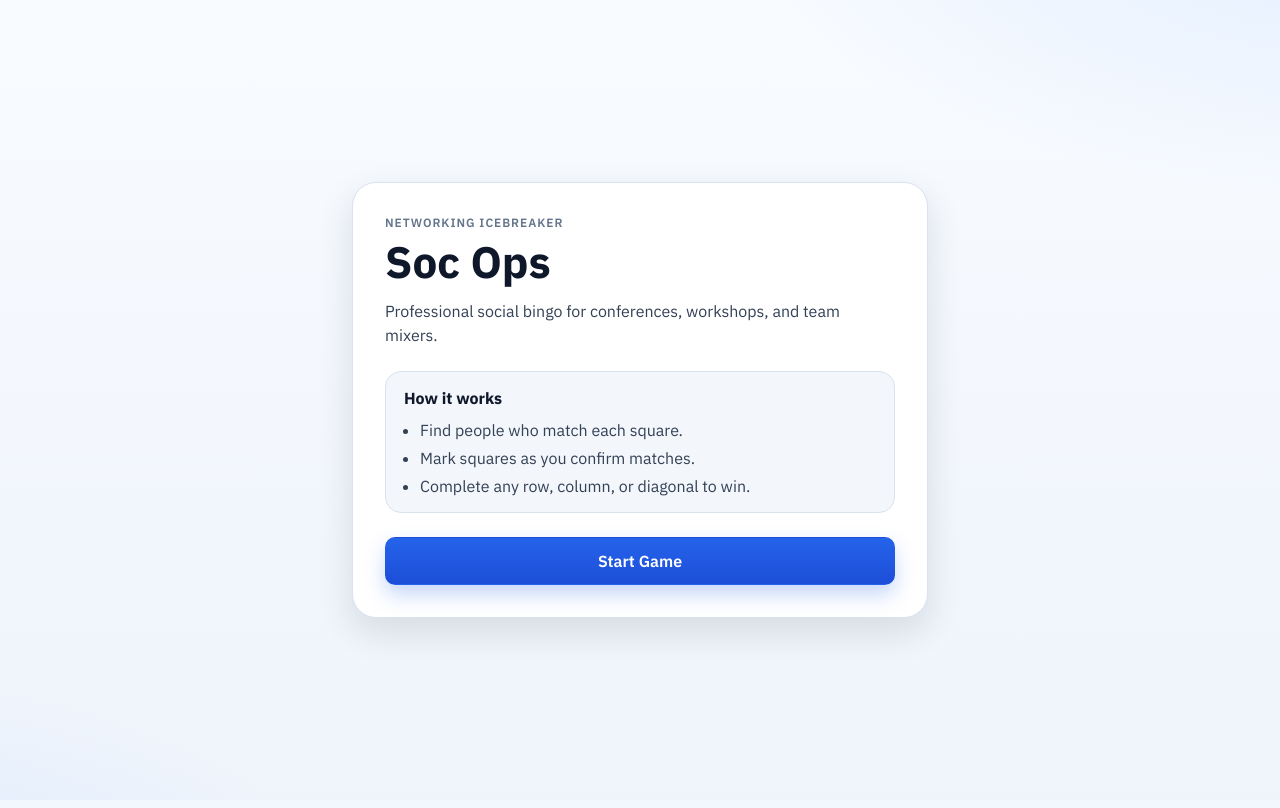
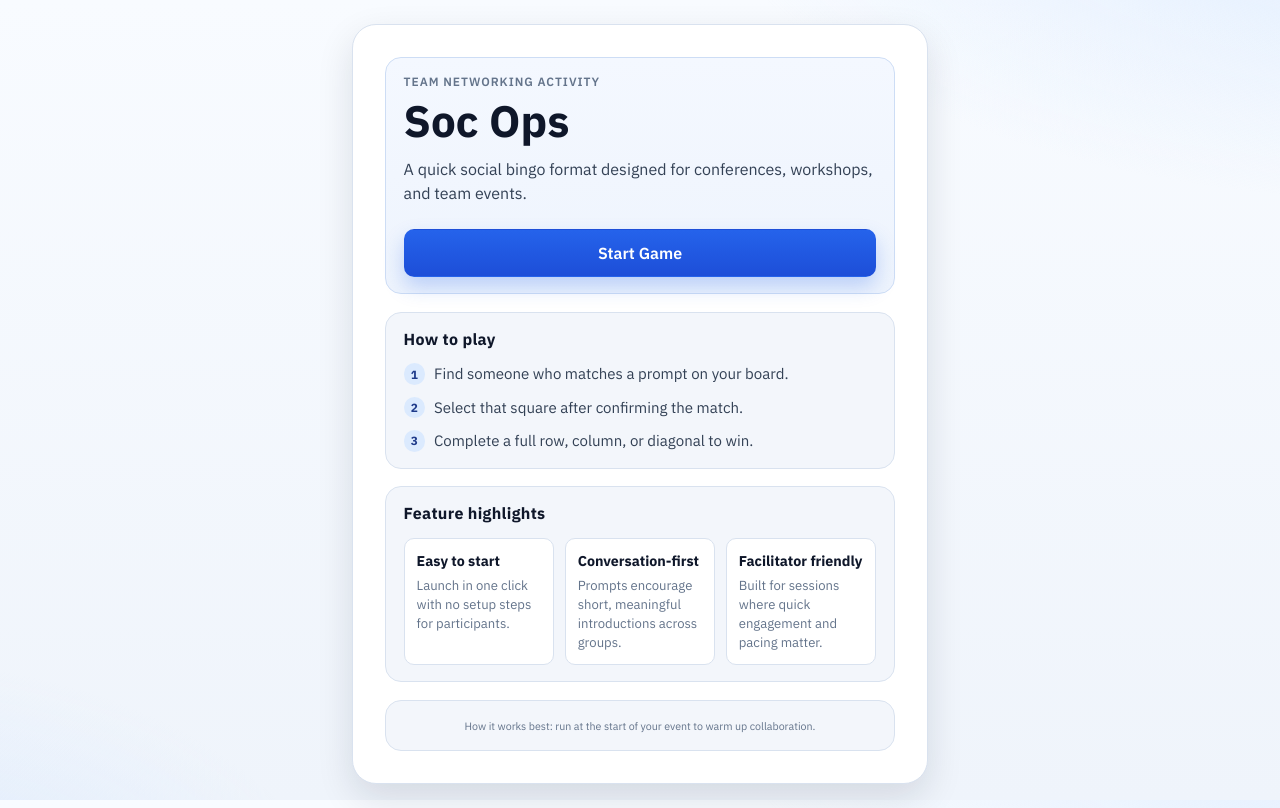
Before and after one commit to fbrase-itk/my-soc-ops-python, a FastAPI app: page / in a window 1280 px wide. Before the commit the page ends 639 px from the top, so only its background shows below. Run offline with FastAPI, Linux system fonts and the light colour scheme.

Commit message:
Implement Variation A start screen landing page redesign
Agent-Logs-Url: https://github.com/fbrase-itk/my-soc-ops-python/sessions/bb2f8dd7-c1e1-4931-a030-f4941a859b5d

Co-authored-by: fbrase-itk <13256683+fbrase-itk@users.noreply.github.com>

```diff
--- a/app/static/css/app.css
+++ b/app/static/css/app.css
@@ -84,6 +84,41 @@ body {
     animation: enter-up 280ms ease-out;
 }
 
+.start-landing {
+    display: grid;
+    gap: 1.1rem;
+}
+
+.landing-section {
+    border: 1px solid var(--line);
+    border-radius: var(--radius-md);
+    background: var(--bg-0);
+    padding: 1rem 1.1rem;
+    animation: enter-up 280ms ease-out both;
+}
+
+.landing-section:nth-child(1) {
+    animation-delay: 40ms;
+}
+
+.landing-section:nth-child(2) {
+    animation-delay: 100ms;
+}
+
+.landing-section:nth-child(3) {
+    animation-delay: 160ms;
+}
+
+.landing-section:nth-child(4) {
+    animation-delay: 220ms;
+}
+
+.landing-hero {
+    border-color: #cdddf5;
+    background:
+        linear-gradient(180deg, #f4f8ff 0%, #eef4fd 100%);
+}
+
 .start-kicker,
 .game-brand-kicker,
 .modal-kicker {
@@ -108,25 +143,72 @@ body {
     line-height: 1.5;
 }
 
-.start-rules {
-    margin-top: 1.5rem;
-    border: 1px solid var(--line);
-    background: var(--bg-0);
-    border-radius: var(--radius-md);
-    padding: 1rem 1.125rem;
+.landing-heading {
+    margin: 0;
+    font-size: 1rem;
+    letter-spacing: 0.02em;
 }
 
-.start-rules h2 {
-    margin: 0 0 0.75rem;
-    font-size: 1rem;
+.landing-steps {
+    margin: 0.9rem 0 0;
+    padding: 0;
+    list-style: none;
+    display: grid;
+    gap: 0.72rem;
 }
 
-.start-rules ul {
+.landing-steps li {
+    display: grid;
+    grid-template-columns: auto 1fr;
+    gap: 0.55rem;
+    align-items: start;
+    color: var(--text-1);
+    line-height: 1.45;
+    font-size: 0.94rem;
+}
+
+.landing-steps span {
+    width: 1.35rem;
+    height: 1.35rem;
+    border-radius: 999px;
+    display: grid;
+    place-items: center;
+    background: var(--accent-soft);
+    color: #1e3a8a;
+    font-size: 0.74rem;
+    font-weight: 700;
+}
+
+.landing-feature-grid {
+    margin-top: 0.9rem;
+    display: grid;
+    gap: 0.65rem;
+    grid-template-columns: repeat(3, minmax(0, 1fr));
+}
+
+.landing-feature {
+    border: 1px solid var(--line);
+    border-radius: var(--radius-sm);
+    background: var(--bg-1);
+    padding: 0.75rem;
+}
+
+.landing-feature h3 {
     margin: 0;
-    padding-left: 1rem;
-    color: var(--text-1);
-    display: grid;
-    gap: 0.5rem;
+    font-size: 0.89rem;
+}
+
+.landing-feature p {
+    margin: 0.4rem 0 0;
+    color: var(--text-2);
+    font-size: 0.82rem;
+    line-height: 1.45;
+}
+
+.landing-footer {
+    text-align: center;
+    color: var(--text-2);
+    font-size: 0.8rem;
 }
 
 .btn {
@@ -405,6 +487,18 @@ body {
         border-radius: 18px;
     }
 
+    .start-landing {
+        gap: 0.8rem;
+    }
+
+    .landing-section {
+        padding: 0.85rem;
+    }
+
+    .landing-feature-grid {
+        grid-template-columns: 1fr;
+    }
+
     .game-header {
         grid-template-columns: auto 1fr;
         grid-template-areas:
--- a/app/templates/components/start_screen.html
+++ b/app/templates/components/start_screen.html
@@ -1,18 +1,9 @@
 <div id="game-container" class="start-shell" role="main" aria-live="polite">
-    <section class="start-card" aria-labelledby="start-title">
-        <p class="start-kicker">Networking Icebreaker</p>
+    <article class="start-card start-landing" aria-labelledby="start-title">
+        <section class="landing-section landing-hero" aria-label="Start game">
+            <p class="start-kicker">Team Networking Activity</p>
             <h1 id="start-title" class="start-title">Soc Ops</h1>
-        <p class="start-subtitle">Professional social bingo for conferences, workshops, and team mixers.</p>
-
-        <div class="start-rules" aria-label="How to play">
-            <h2>How it works</h2>
-            <ul>
-                <li>Find people who match each square.</li>
-                <li>Mark squares as you confirm matches.</li>
-                <li>Complete any row, column, or diagonal to win.</li>
-            </ul>
-        </div>
-
+            <p class="start-subtitle">A quick social bingo format designed for conferences, workshops, and team events.</p>
             <button
                 hx-post="/start"
                 hx-target="#game-container"
@@ -22,4 +13,36 @@
                 Start Game
             </button>
         </section>
+
+        <section class="landing-section" aria-label="How to play">
+            <h2 class="landing-heading">How to play</h2>
+            <ol class="landing-steps">
+                <li><span>1</span>Find someone who matches a prompt on your board.</li>
+                <li><span>2</span>Select that square after confirming the match.</li>
+                <li><span>3</span>Complete a full row, column, or diagonal to win.</li>
+            </ol>
+        </section>
+
+        <section class="landing-section" aria-label="Feature highlights">
+            <h2 class="landing-heading">Feature highlights</h2>
+            <div class="landing-feature-grid">
+                <article class="landing-feature">
+                    <h3>Easy to start</h3>
+                    <p>Launch in one click with no setup steps for participants.</p>
+                </article>
+                <article class="landing-feature">
+                    <h3>Conversation-first</h3>
+                    <p>Prompts encourage short, meaningful introductions across groups.</p>
+                </article>
+                <article class="landing-feature">
+                    <h3>Facilitator friendly</h3>
+                    <p>Built for sessions where quick engagement and pacing matter.</p>
+                </article>
             </div>
+        </section>
+
+        <footer class="landing-section landing-footer" aria-label="Session notes">
+            <small>How it works best: run at the start of your event to warm up collaboration.</small>
+        </footer>
+    </article>
+</div>
```
Lines whose indentation alone changed are shown as unchanged.
